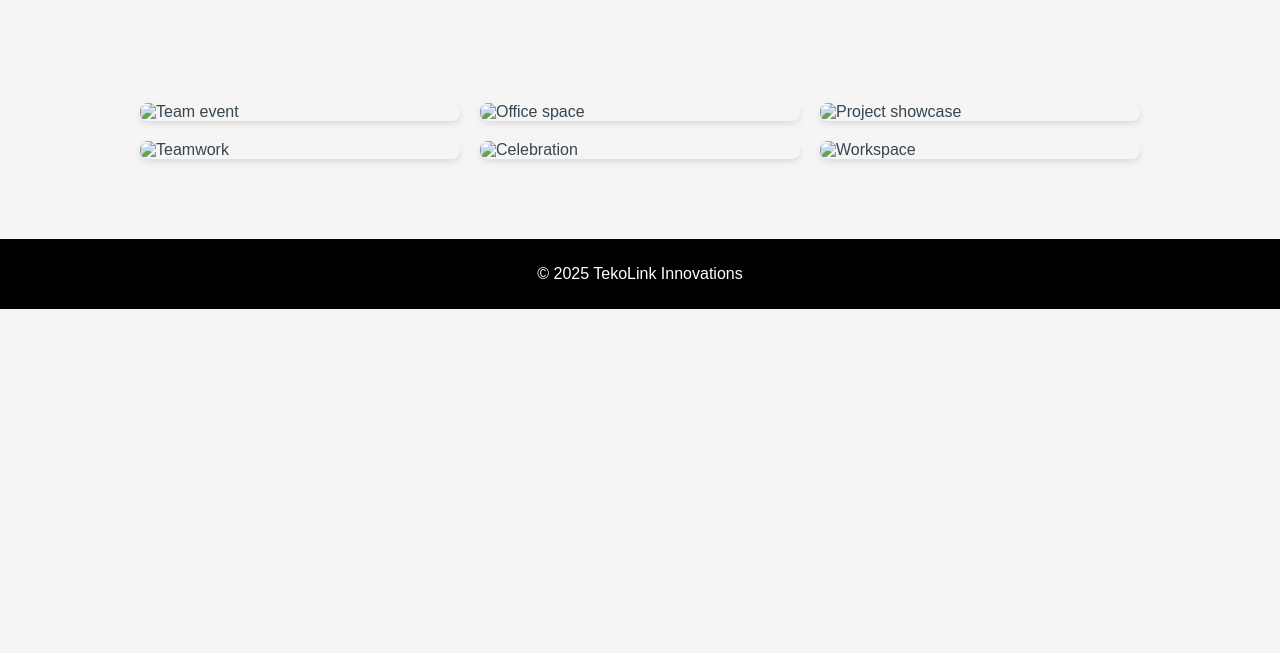
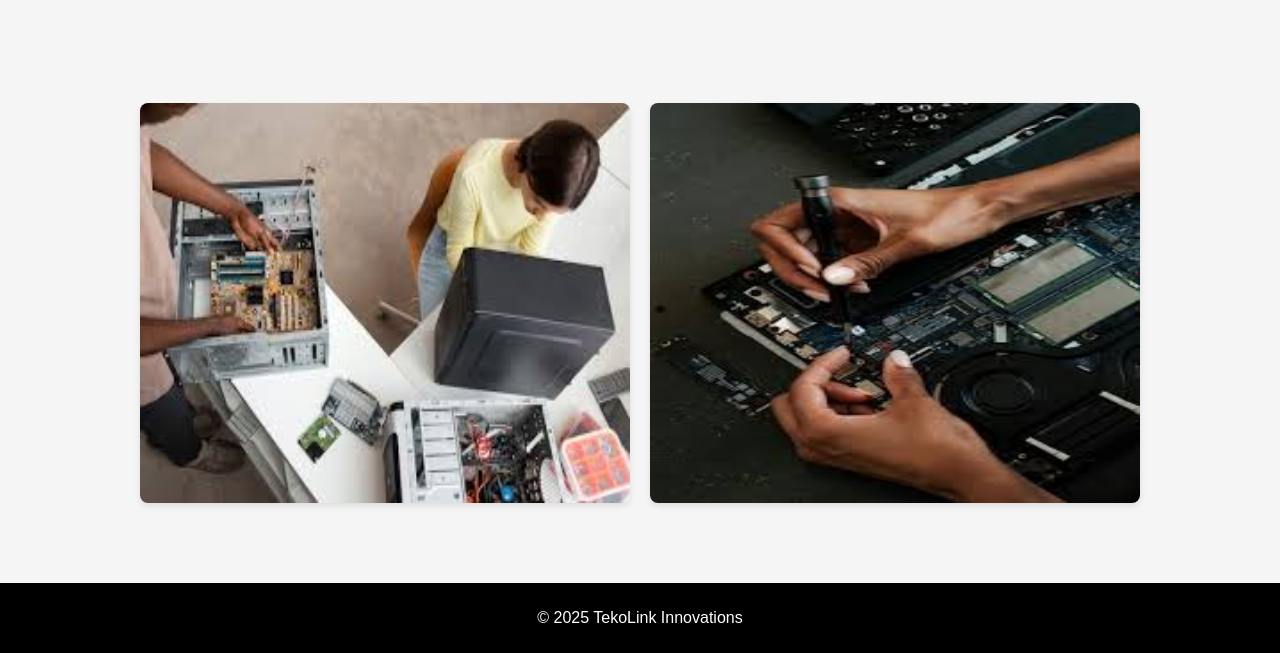
Before and after one commit to Mojalefa522/TekoLink1, a plain HTML site: page Pages/gallery.html in a window 1280 px wide. Shown: the part 181-834 px from the top of the page. Before the commit the page ends 800 px from the top, so only its background shows below. Drawn offline with Linux system fonts and the light colour scheme.

Commit message:
Add files via upload

```diff
--- a/Pages/gallery.html
+++ b/Pages/gallery.html
@@ -95,12 +95,8 @@
 
   <main>
     <section class="gallery">
-      <img src="../Assets/gallery1.jpg" alt="Team event">
-      <img src="../Assets/gallery2.jpg" alt="Office space">
-      <img src="../Assets/gallery3.jpg" alt="Project showcase">
-      <img src="../Assets/gallery4.jpg" alt="Teamwork">
-      <img src="../Assets/gallery5.jpg" alt="Celebration">
-      <img src="../Assets/gallery6.jpg" alt="Workspace">
+      <img src="../Assets/fixing 2.png" height="400" width="400" alt="Project showcase">
+      <img src="../Assets/fixing.png" height="400" width="400" alt="Project showcase">
     </section>
   </main>
 
```
